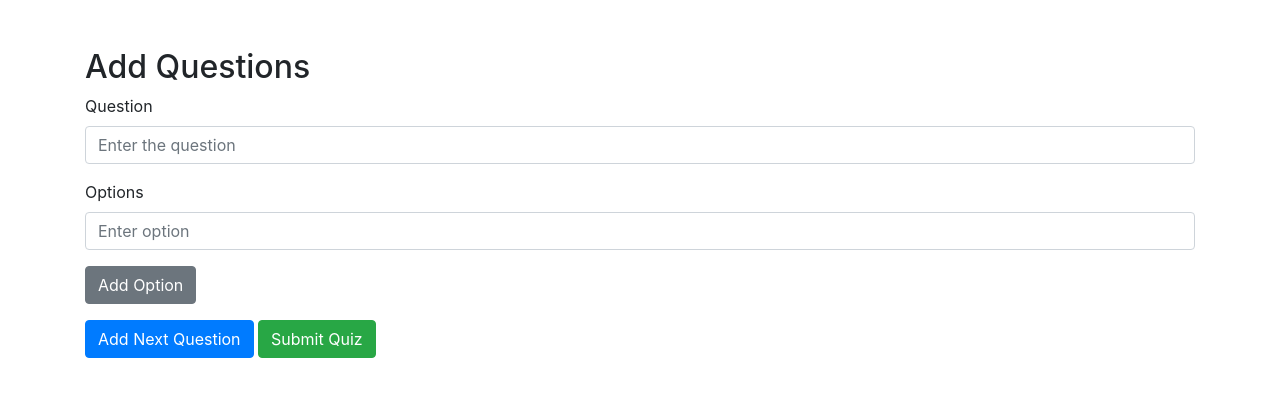
After one commit to Hit2737/Quiz_App, a Flask app: page /add-questions/1 in a window 1280 px wide. The commit adds this page. Shown: the top 397 px of the page. Run offline with Flask 3, Linux system fonts and the light colour scheme; a user stored in the database is signed in; data comes from the database, SQL or seed files in the repository; both versions use the stored data as it was after the commit; some libraries are stand-ins or nearby versions.

Commit message:
Added addQues to add question

```diff
--- a/quiz_app/auth.py
+++ b/quiz_app/auth.py
@@ -118,7 +118,7 @@ def login():
             session['user_id'] = user['id']
             session['current_question'] = 1
             print(session)
-            return redirect(url_for('auth.dashboard'));
+            return redirect(url_for('auth.dashboard'))
 
         flash(error)
 
--- a/quiz_app/quiz.py
+++ b/quiz_app/quiz.py
@@ -10,7 +10,9 @@ bp = Blueprint('quiz', __name__)
 @bp.route('/create', methods=('GET', 'POST'))
 @login_required
 def create():
+    print("hello")
     if request.method == 'POST':
+        print("hel")
         quiz_id = request.form['quiz_id']
         quiz_name = request.form['quiz_name']
         error = None
@@ -30,6 +32,45 @@ def create():
                 (quiz_id, quiz_name, g.user['id'])
             )
             db.commit()
-            return redirect(url_for('quiz.index'))  # changes karwana chhe url bhaturo jem banave e hisabe
+            return redirect(url_for('quiz.add_questions',quiz_id=quiz_id))  # changes karwana chhe url bhaturo jem banave e hisabe
 
-    return render_template('quiz/create_quiz.html')
+    return render_template('create_quiz.html')
+
+
+@bp.route('/add-questions/<quiz_id>', methods=('GET', 'POST'))
+@login_required
+def add_questions(quiz_id):
+    if request.method == 'POST':
+        question = request.form['question']
+        options = request.form.getlist('options')
+        error = None
+
+        if not question:
+            error = 'Question is required.'
+        elif not options:
+            error = 'Options are required.'
+
+        if error is not None:
+            flash(error)
+        else:
+            db = get_db()
+            db.execute(
+                'INSERT INTO Questions (quiz_id, question_text)'
+                ' VALUES (?, ?)',
+                (quiz_id, question)
+            )
+            question_id = db.execute('SELECT last_insert_rowid()').fetchone()[0]
+            for option in options:
+                db.execute(
+                    'INSERT INTO Options (question_id, option_text)'
+                    ' VALUES (?, ?)',
+                    (question_id, option)
+                )
+            db.commit()
+
+            if 'add_next' in request.form:
+                return redirect(url_for('quiz.add_questions', quiz_id=quiz_id))
+            else:
+                return redirect(url_for('quiz.index'))
+
+    return render_template('addQues.html', quiz_id=quiz_id)
--- /dev/null
+++ b/templates/addQues.html
@@ -0,0 +1,37 @@
+<!DOCTYPE html>
+<html lang="en">
+<head>
+    <meta charset="UTF-8">
+    <meta name="viewport" content="width=device-width, initial-scale=1.0">
+    <title>Add Questions</title>
+    <!-- Bootstrap CSS -->
+    <link href="https://stackpath.bootstrapcdn.com/bootstrap/4.5.2/css/bootstrap.min.css" rel="stylesheet">
+</head>
+<body>
+    <div class="container mt-5">
+        <h2>Add Questions</h2>
+        <form action="{{ url_for('quiz.add_questions', quiz_id=quiz_id) }}" method="POST" id="question-form">
+            <div class="form-group">
+                <label for="question">Question</label>
+                <input type="text" class="form-control" id="question" name="question" placeholder="Enter the question" required>
+            </div>
+            <div id="options-container" class="form-group">
+                <label for="options">Options</label>
+                <div class="input-group mb-2">
+                    <input type="text" class="form-control" name="options" placeholder="Enter option" required>
+                </div>
+            </div>
+            <button type="button" class="btn btn-secondary mb-3" id="add-option">Add Option</button>
+            <div>
+                <button type="submit" name="add_next" class="btn btn-primary">Add Next Question</button>
+                <button type="submit" class="btn btn-success">Submit Quiz</button>
+            </div>
+        </form>
+    </div>
+    <!-- Bootstrap JS and dependencies -->
+    <script src="https://code.jquery.com/jquery-3.5.1.slim.min.js"></script>
+    <script src="https://cdn.jsdelivr.net/npm/@popperjs/core@2.9.2/dist/umd/popper.min.js"></script>
+    <script src="https://stackpath.bootstrapcdn.com/bootstrap/4.5.2/js/bootstrap.min.js"></script>
+
+</body>
+</html>
--- a/templates/create_quiz.html
+++ b/templates/create_quiz.html
@@ -10,7 +10,7 @@
 <body>
     <div class="container mt-5">
         <h2>Create Quiz</h2>
-        <form action="/auth/create" method="POST">
+        <form action="{{url_for('quiz.create',quiz_id=quiz_id)}}" method="POST">
             <div class="form-group">
                 <label for="quiz_id">Quiz ID</label>
                 <input type="text" class="form-control" id="quiz_id" name="quiz_id" placeholder="Enter Quiz ID" required>
--- a/templates/dashboard.html
+++ b/templates/dashboard.html
@@ -12,13 +12,15 @@
     <h2>Active Quizzes:</h2>
     <ul>
         {% for quiz in Quizzes %}
-            <li style="text-align: center;">{{quiz['quiz_id']}}</li>
+            <li style="text-align: center;">{{quiz['quiz_name']}}</li>
         {% endfor %}
     <h2>Want to give quiz, Enter quiz code:</h2>
     <form method="post">
         <input type="text" name="quiz_code" id="quiz_code" required>
         <input type="submit" value="Start Quiz" class="btn btn-primary">
     </form>
+    <h2>Create a new quiz:</h2>
+    <a href="{{url_for('quiz.create')}}" type="button" class="btn btn-success">Create Quiz</a>
     <h4>Want to logout?</h4>
     <a href="{{url_for('auth.logout')}}" type="button" class="btn btn-outline-danger" style="bottom: 20px;">Logout</a>
 
```
Also changed, not shown: instance/quiz_app.sqlite.
